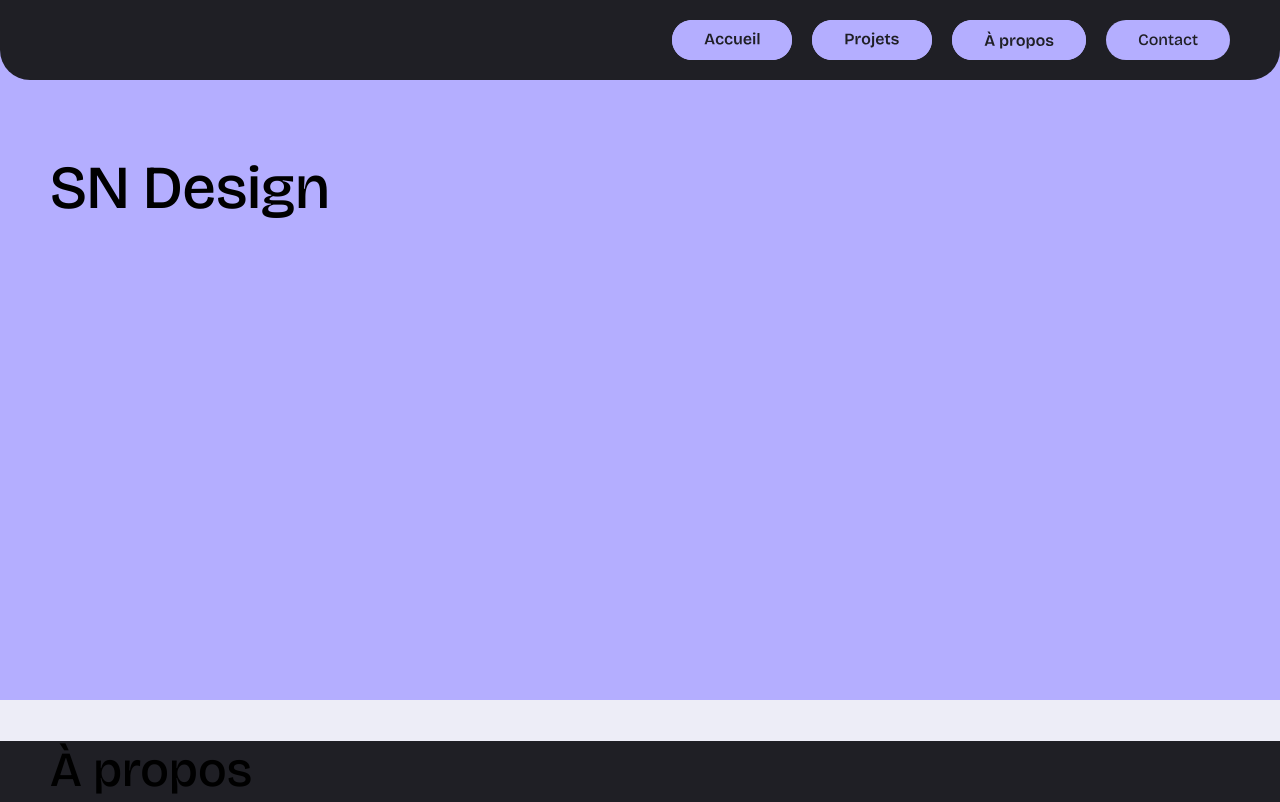
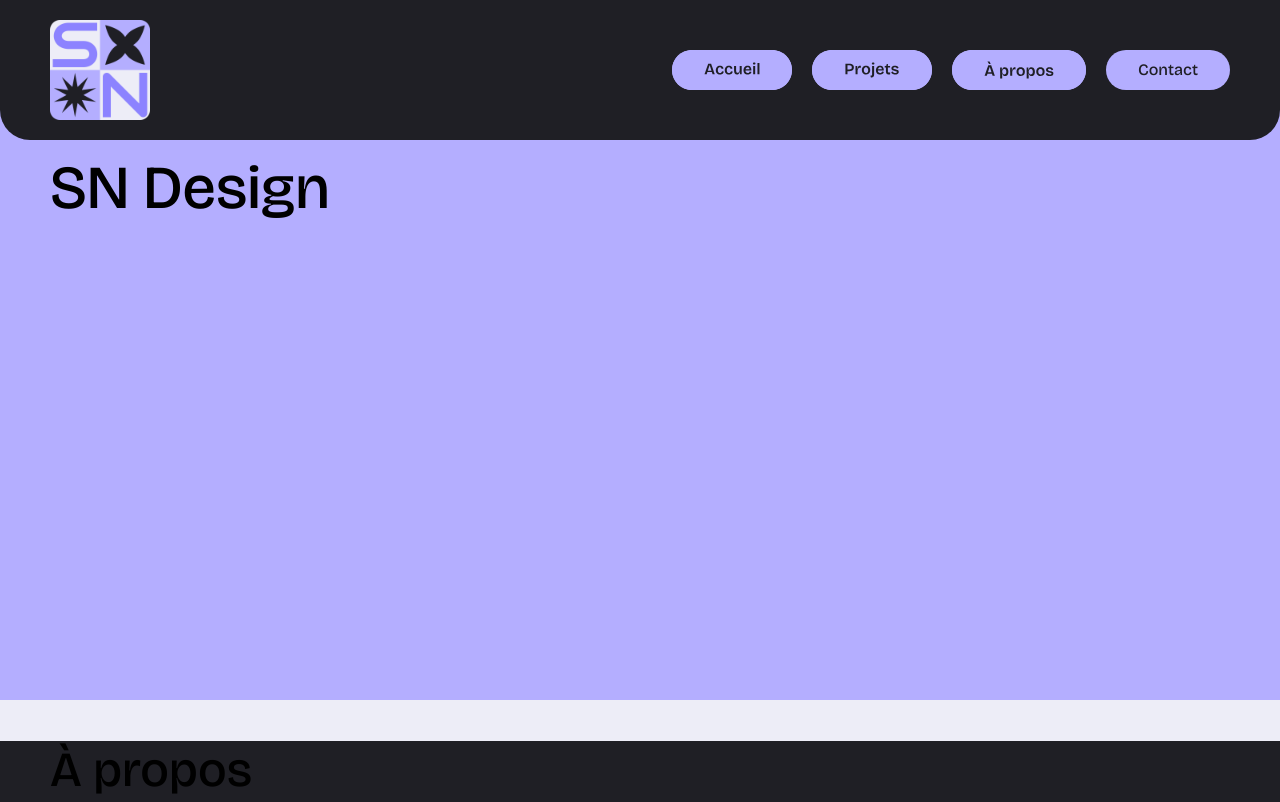
Before and after one commit to SophieNadeauMus/sn-design, a website: page index.html in a window 1280 px wide. Shown: the top 802 px of the page. Drawn offline with nearby package versions, Linux system fonts and the light colour scheme.

Commit message:
Intgration du logo statique

```diff
--- a/css/main.css
+++ b/css/main.css
@@ -85,6 +85,17 @@ template-header {
   background-color: var(--dark-neutral);
 }
 
+.logo {
+  height: 100px;
+  width: 100px;
+  margin: 0;
+}
+
+.logo img {
+  height: 100%;
+  width: auto;
+}
+
 nav {
   display: flex;
   column-gap: 20px;
--- a/js/template-manager.js
+++ b/js/template-manager.js
@@ -3,7 +3,7 @@ class TemplateHeader extends HTMLElement {
   connectedCallback() {
     this.innerHTML = `
     <figure class="logo">
-
+      <img src="../image/logo-grand.png" alt="Logo de SN Design">
     </figure>
     <nav>
       <a href="index.html" id="btn-accueil" class="btn"></a>
```
Also changed, not shown: image/Logo-grand.png (added), 1 other file.
